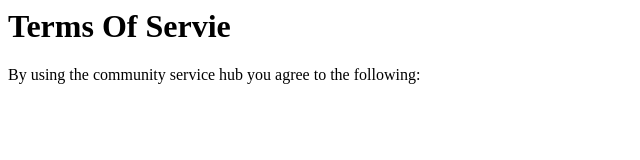
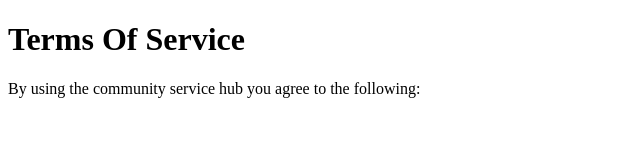
Before and after one commit to Suazmaz/THE-NEW-Project, a plain HTML site: page TOS.html in a window 1280 px wide. Shown: the whole page, without its empty margins (0-640 px from the left). Drawn offline with Linux system fonts and the light colour scheme.

Commit message:
Update TOS.html

```diff
--- a/TOS.html
+++ b/TOS.html
@@ -1,5 +1,16 @@
-<title>Our Terms Of Service</title>
-<h1 class="Header">Terms Of Servie</h1>
-<div class="p1">
-<p>By using the community service hub you agree to the following:</p>
+<!DOCTYPE html>
+<html>
+<head>    <title>Our Terms Of Service</title></head>
+<body>
+
+<h1 class="Header">Terms Of Service</h1>
+ <div class="p1">
+ <p>By using the community service hub you agree to the following:</p>
 </div>
+
+
+</body>
+
+
+
+</html>
```
